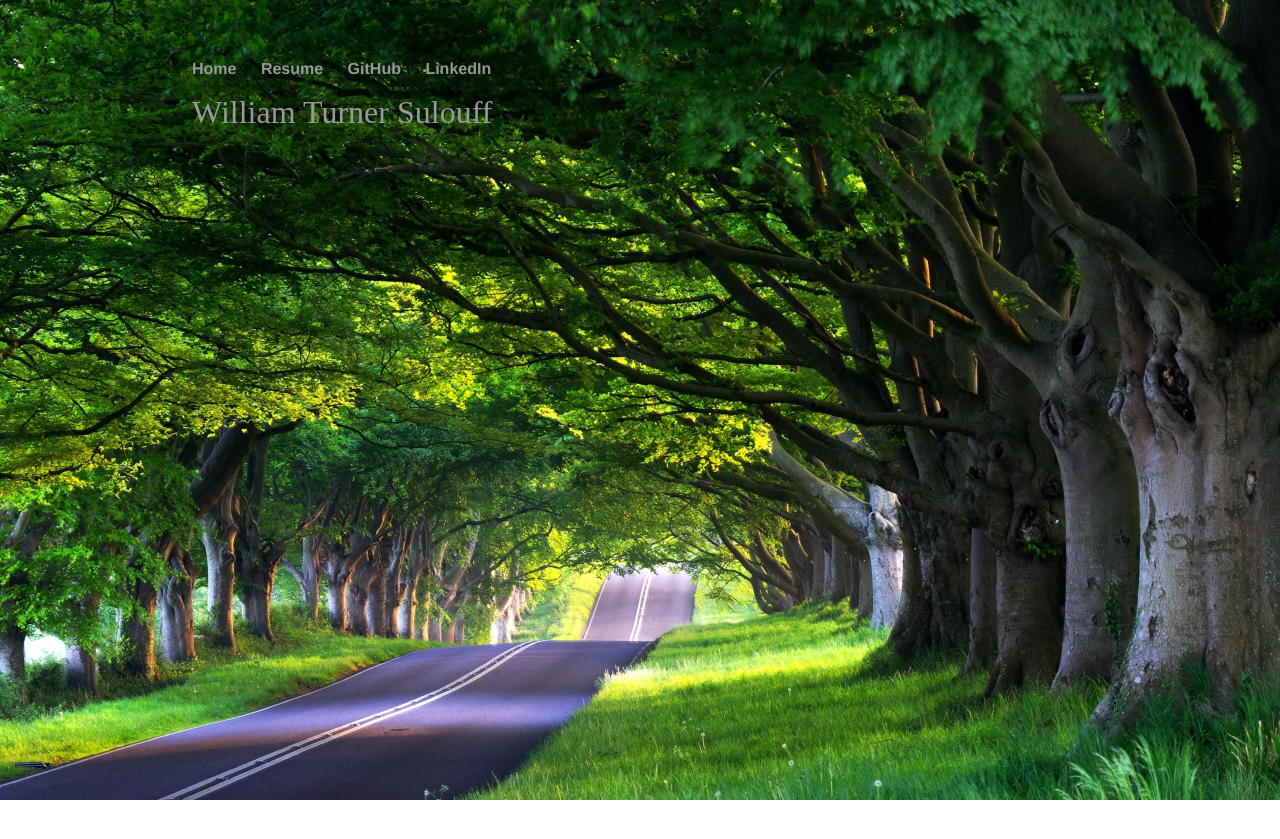
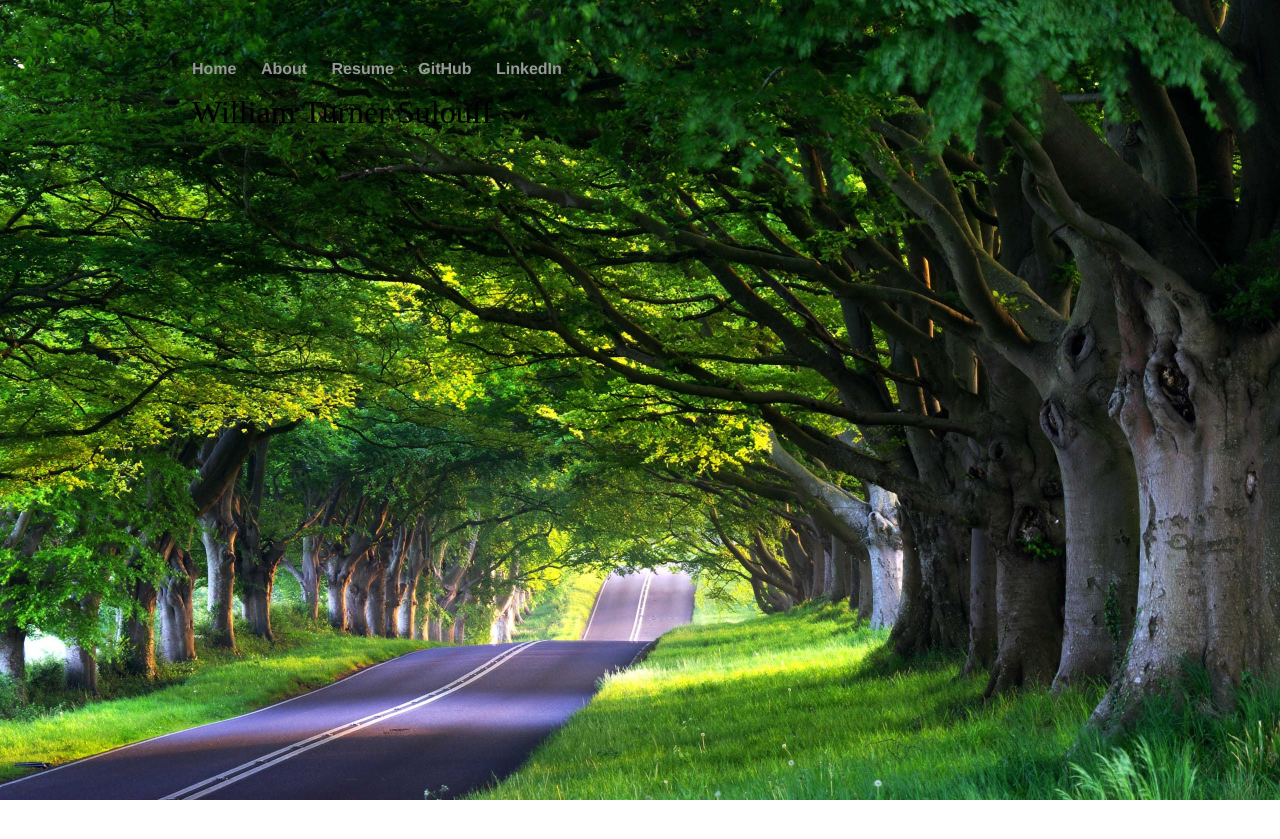
Before and after one commit to apex944/apex944.github.io, a Jekyll site: the page index.html, which Jekyll copies as it is, in a window 1280 px wide. Shown: the top 839 px of the page. Built offline with Jekyll 4.4.1, drawn with Linux system fonts in a browser that asks for light colours.

Commit message:
numerous

```diff
--- a/index.html
+++ b/index.html
@@ -9,7 +9,8 @@
 
 		<nav>
     		<ul>
-        		<li><a href="/">Home</a></li>
+				<li><a href="/">Home</a></li>
+				<li><a href="/about">About</a></li>
 	        	<li><a href="/cv">Resume</a></li>
                 <li><a href="https://github.com/apex944">GitHub</a></li>
                 <li><a href="https://www.linkedin.com/in/billsulouff/">LinkedIn</a></li>
@@ -17,13 +18,10 @@
 		</nav>
 
   		<div class="content">
-		<div class="container">
-    		<div class="blurb">
-		<a href="/about">
+			<div class="container">
+    			<div class="blurb">
          		William Turner Sulouff
-      		</a>
-   		</div>
-    		</div><!-- /.blurb -->
-		</div><!-- /.container -->
-
+    			</div><!-- /.blurb -->
+			</div><!-- /.container -->
+		</div>
 	</body>
```
